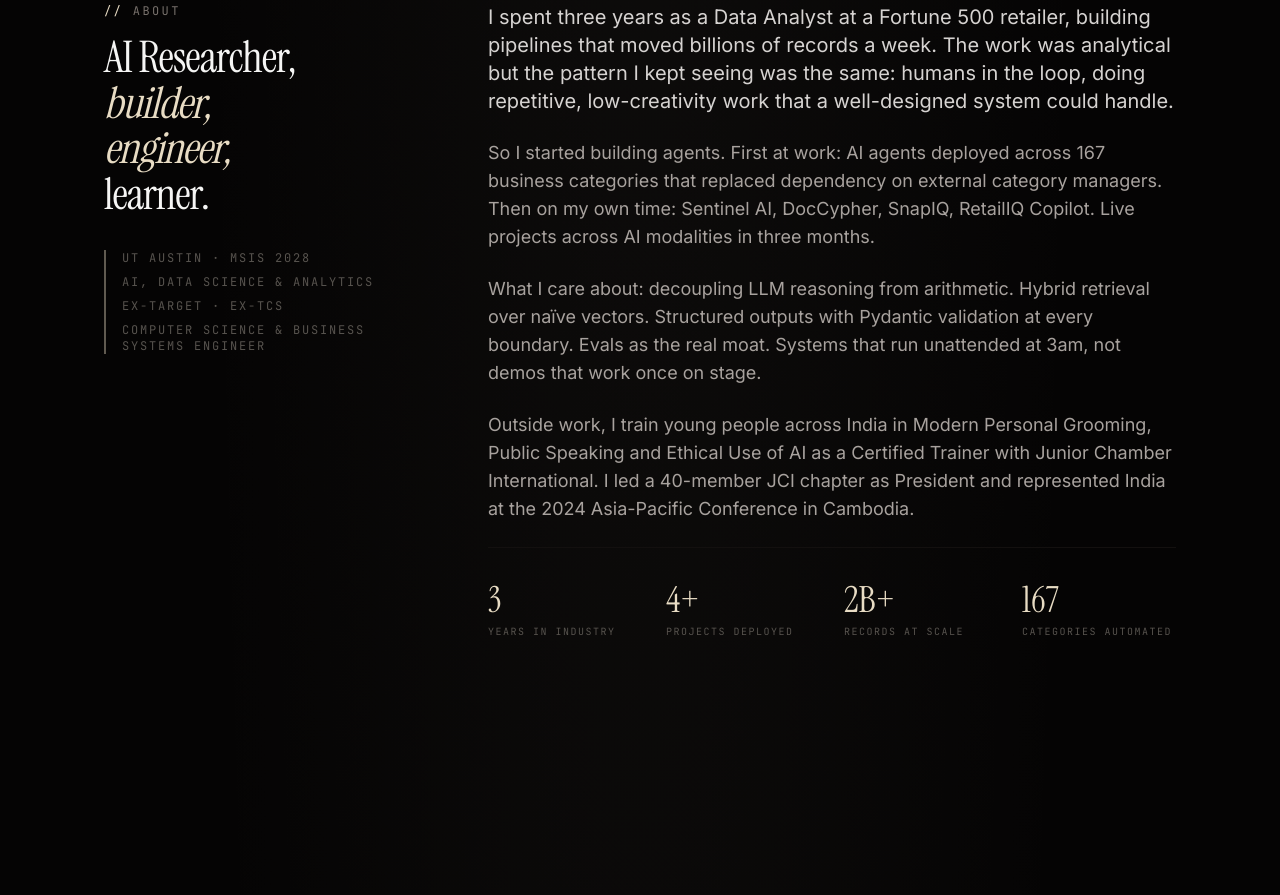
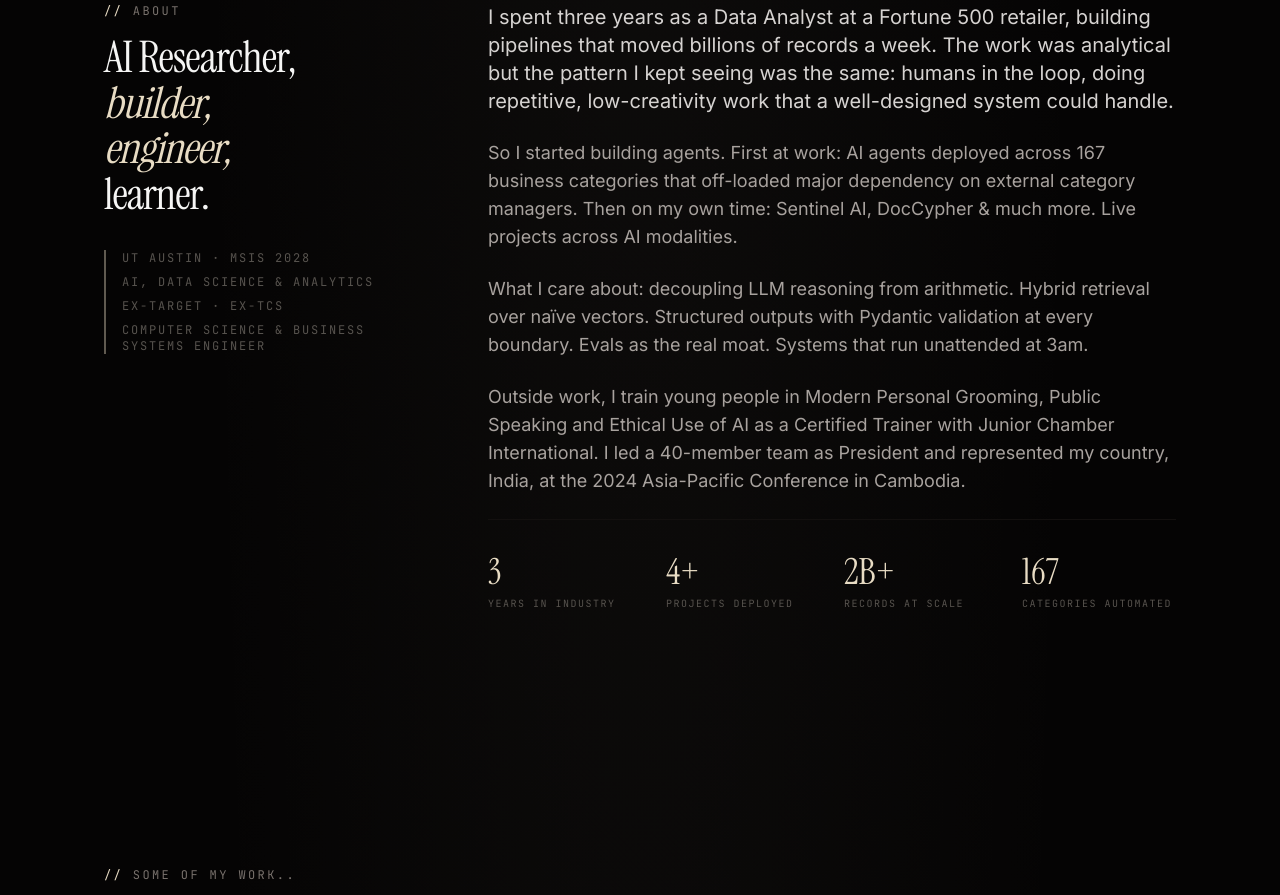
Before and after one commit to Arjunn28/arjun-portfolio, a Next.js app: page / in a window 1280 px wide. Shown: the part 1020-1915 px from the top of the page. Built offline with nearby package versions, Linux system fonts and the light colour scheme; no server answers.

Commit message:
Refine text in About component for clarity
Updated text to improve clarity and conciseness.

```diff
--- a/components/About.tsx
+++ b/components/About.tsx
@@ -57,10 +57,9 @@ export function About() {
               className="text-ink-300 text-base md:text-lg leading-relaxed text-pretty"
             >
               So I started building agents. First at work: AI agents deployed
-              across 167 business categories that replaced dependency on external
-              category managers. Then on my own time: Sentinel AI, DocCypher,
-              SnapIQ, RetailIQ Copilot. Live projects across AI
-              modalities in three months.
+              across 167 business categories that off-loaded major dependency on external
+              category managers. Then on my own time: Sentinel AI, DocCypher & much more.
+              Live projects across AI modalities.
             </motion.p>
 
             <motion.p
@@ -73,8 +72,7 @@ export function About() {
               What I care about: decoupling LLM reasoning from arithmetic.
               Hybrid retrieval over naïve vectors. Structured outputs with
               Pydantic validation at every boundary. Evals as the real moat.
-              Systems that run unattended at 3am, not demos that
-              work once on stage.
+              Systems that run unattended at 3am.
             </motion.p>
 
             <motion.p
@@ -84,10 +82,10 @@ export function About() {
               transition={{ duration: 0.6, delay: 0.4 }}
               className="text-ink-300 text-base md:text-lg leading-relaxed text-pretty"
             >
-              Outside work, I train young people across India in Modern
+              Outside work, I train young people in Modern
               Personal Grooming, Public Speaking and Ethical Use of AI as a
               Certified Trainer with Junior Chamber International. I led
-              a 40-member JCI chapter as President and represented India at
+              a 40-member team as President and represented my country, India,  at
               the 2024 Asia-Pacific Conference in Cambodia.
             </motion.p>
 
```
